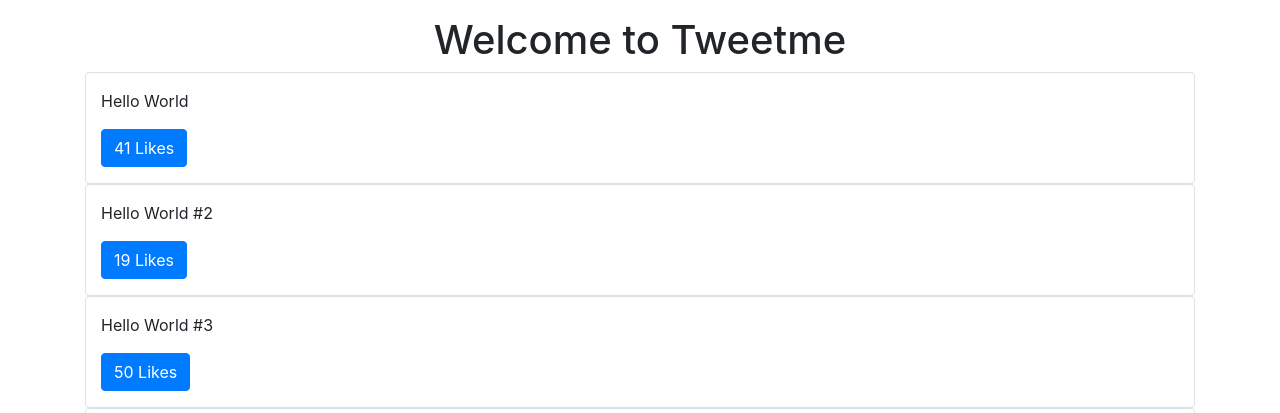
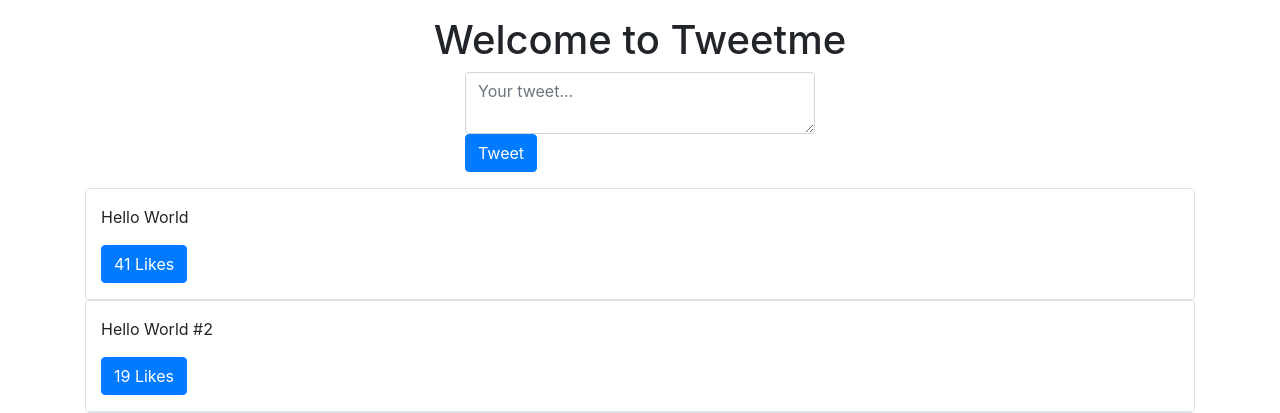
Before and after one commit to youhubs/tweetme, a Django app: page / in a window 1280 px wide. Shown: the part 56-469 px from the top of the page. Run offline with Django 3.2, Linux system fonts and the light colour scheme; data comes from the database, SQL or seed files in the repository; both versions use the stored data as it was after the commit; some libraries are stand-ins or nearby versions.

Commit message:
tweet form in home.html

```diff
--- a/templates/pages/home.html
+++ b/templates/pages/home.html
@@ -5,10 +5,22 @@ This is amazing!
 {% endblock head_title %}
 
 {% block content %}
-<div class="text-center">
-    <h1>Welcome to Tweetme</h1>
+<div class="row text-center">
+    <div class="col">
+        <h1>Welcome to Tweetme</h1>
+    </div>
 </div>
 
+<div class="row mb-3">
+    <div class="col-10 col-md-4 mx-auto">
+        <form class="form" method="POST" action="tweets/add">
+            {% csrf_token %}
+            <input type="hidden" value="/" name="next"/>
+            <textarea class="form-control" name="content" placeholder="Your tweet..."></textarea>
+            <button type="submit" class="btn btn-primary">Tweet</button>
+        </form>
+    </div>
+</div>
 <div id="tweets">
     <Loading class="">Loading...</Loading>
 </div>
```
Also changed, not shown: db.sqlite3.
